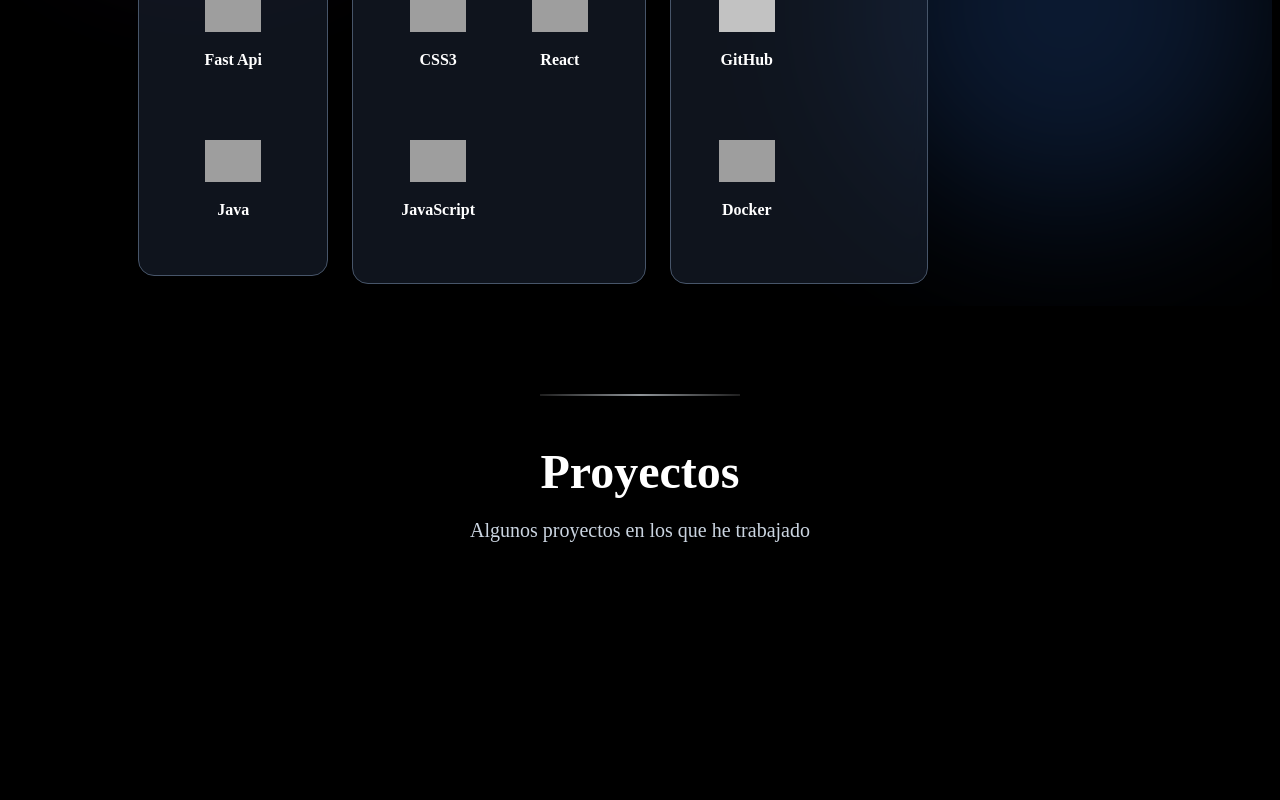
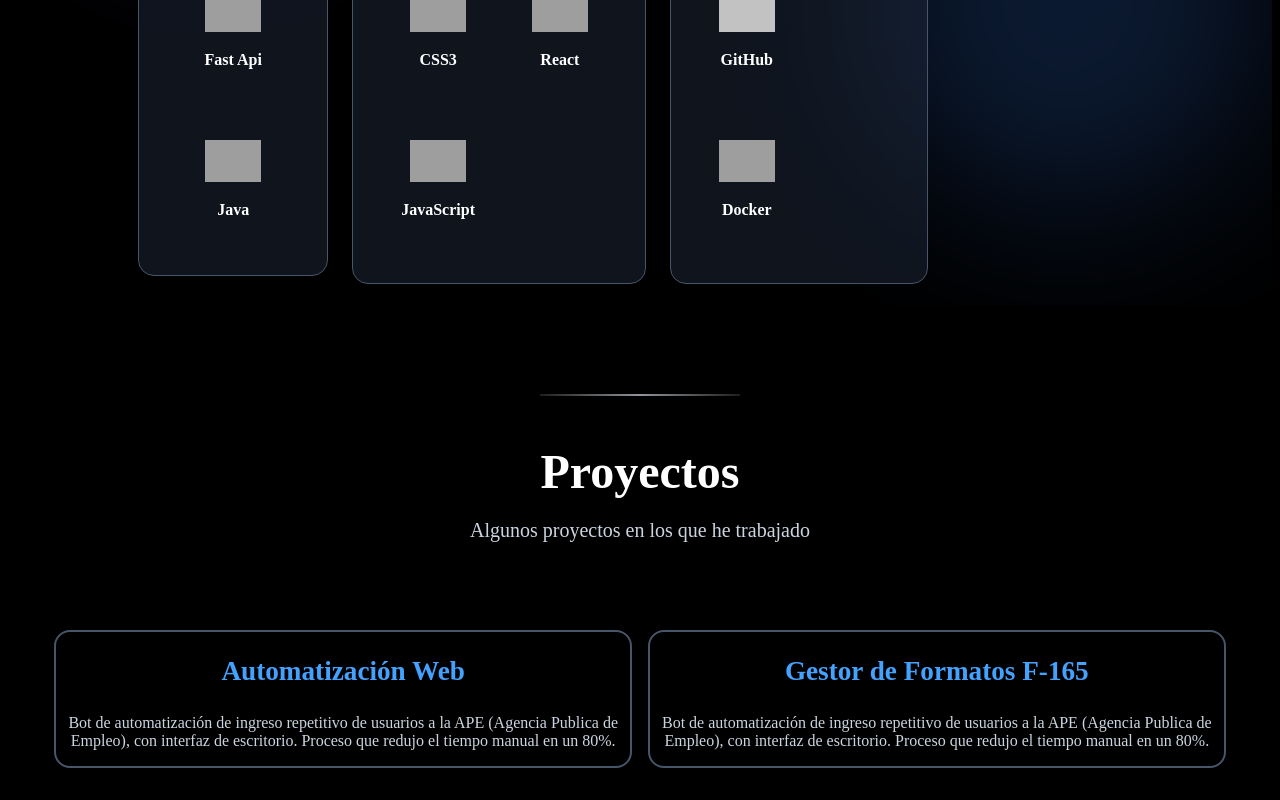
Before and after one commit to SergioAndresG/PORTAFOLIO-DEV, a Vue app in the folder portafolio/: page /#/ in a window 1280 px wide. Shown: the part 2005-2805 px from the top of the page. Before the commit the page ends 2611 px from the top, so only its background shows below. Built offline with nearby package versions, Linux system fonts and the light colour scheme; grey boxes are pictures that could not be loaded.

Commit message:
feat(Proyects-sectio.vue): Estructuración de las cartas que mostraran los poryectos

```diff
--- a/portafolio/src/components/Proyects-section.vue
+++ b/portafolio/src/components/Proyects-section.vue
@@ -70,13 +70,23 @@
   </div>
 
   <section class="tech-stack-section" :class="{'visible': StackVisible}">
-        <!-- Header principal -->
+      <!-- Header principal -->
       <div class="header" :class="{ visible }">
         <h2 class="title">Proyectos</h2>
         <p class="subtitle">
           Algunos proyectos en los que he trabajado
         </p>
       </div>
+
+      <div class="container">
+        <div class="proyect-grid">
+            <div v-for="proyect in proyects" class="proyect-card">
+                <h3 class="proyect-title">{{ proyect.title }}</h3>
+                <p class="proyect-description">{{ proyect.description }}</p>
+            </div>
+        </div>
+      </div>
+
 
   </section>
 
@@ -137,5 +147,39 @@
   color: #cbd5e1;
   transition-delay: 150ms;
 }
+.proyect-grid {
+  display: grid;
+  grid-template-columns: repeat(2, 1fr);
+  gap: 1rem;
+  padding: 1.5rem;
+  margin-bottom: 0;
+  transition: border-color 0.3s ease;
+}
+.container {
+  max-width: 1280px;
+  margin: 0 auto;
+  padding: 0 1.4rem;
+  position: relative;
+  z-index: 10;
+  text-align: center;
+}
+.proyect-card {
+    position: relative;
+    border: #475569 solid 2px;
+    border-radius: 1rem;
+}
+.proyect-title {
+  font-size: 1.7rem;
+  font-weight: 600;
+  color: #44a2ff;
+  margin-top: 1.5rem;
+}
+.proyect-description{
+  font-size: 1rem;
+  color: #cbd5e1;
+  margin-top: 0.5rem;
+}
+
+
 
 </style>
```
